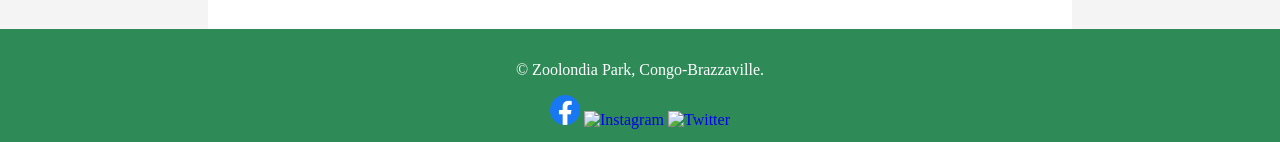
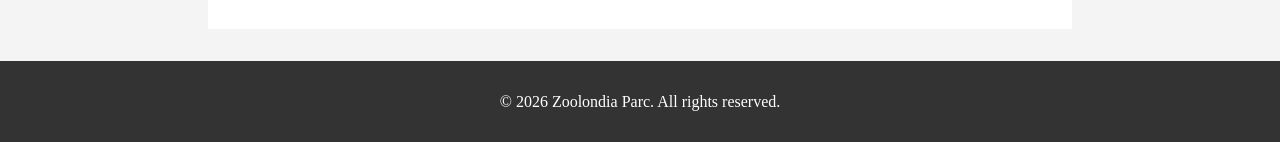
Before and after one commit to dev-medina29/project-WD, a website: page src/contact.html in a window 1280 px wide. Shown: the part 1333-1475 px from the top of the page. Drawn offline with Linux system fonts and the light colour scheme; some packages are replaced by stand-ins of ours.

Commit message:
save this CSS

```diff
--- a/css/contact.css
+++ b/css/contact.css
@@ -4,12 +4,18 @@ body {
   padding: 0;
   background-color: #f4f4f4;
 }
-header,
-footer {
+header {
   background-color: #2e8b57;
   color: white;
   text-align: center;
   padding: 1em 0;
+}
+footer {
+  background: #333;
+  color: #fff;
+  text-align: center;
+  padding: 1rem;
+  margin-top: 2rem;
 }
 .plan {
   display: flex;
--- a/css/home.css
+++ b/css/home.css
@@ -19,12 +19,18 @@ body {
   font-size: 1.2rem;
   background-color: aqua;
 }
-header,
-footer {
+header {
   background-color: #2e8b57;
   color: white;
   text-align: center;
   padding: 1em 0;
+}
+footer {
+  background: #333;
+  color: #fff;
+  text-align: center;
+  padding: 1rem;
+  margin-top: 2rem;
 }
 nav {
   background-color: #e0f2f1;
--- a/css/species.css
+++ b/css/species.css
@@ -4,12 +4,18 @@ body {
   padding: 0;
   background-color: #f4f4f4;
 }
-header,
-footer {
+header {
   background-color: #2e8b57;
   color: white;
   text-align: center;
   padding: 1em 0;
+}
+footer {
+  background: #333;
+  color: #fff;
+  text-align: center;
+  padding: 1rem;
+  margin-top: 2rem;
 }
 main {
   padding: 2em;
--- a/css/visit.css
+++ b/css/visit.css
@@ -6,8 +6,7 @@ body {
   color: #333;
 }
 
-header,
-footer {
+header {
   background-color: #2e8b57;
   color: white;
   text-align: center;
@@ -117,6 +116,10 @@ main {
 }
 
 footer {
+  background: #333;
+  color: #fff;
+  text-align: center;
+  padding: 1rem;
   margin-top: 2rem;
 }
 
--- a/src/contact.html
+++ b/src/contact.html
@@ -64,17 +64,7 @@
   </main>
 
   <footer>
-    <p>&copy; <span id="currentyear"></span> Zoolondia Park, Congo-Brazzaville. </p>
-    <p id="lastModified"></p>
-    <a href="https://www.facebook.com/WWR">
-      <img src='../images/facebook.png' alt='Facebook' width='30' height='30'>
-    </a>
-    <a href="https://www.instagram.com/WWR">
-      <img src='../images/instagram.png' alt='Instagram' width='30' height='30'>
-    </a>
-    <a href="https://www.twitter.com/WWR">
-      <img src='../images/twitter.svg' alt='Twitter' width='30' height='30'>
-    </a>
+    <p>&copy; 2026 Zoolondia Parc. All rights reserved.</p>
   </footer>
 </body>
 
```
Also changed, not shown: src/homepage.html (+1 -11 lines), src/species.html (+1 -11 lines), src/visit.html (+1 -11 lines).
